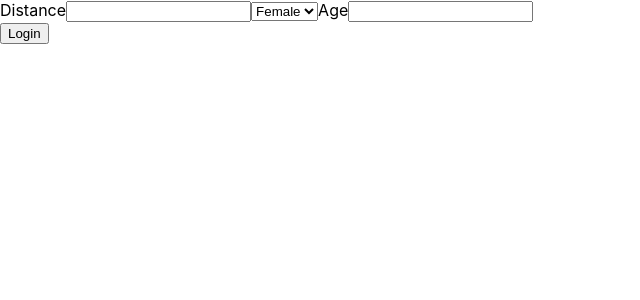
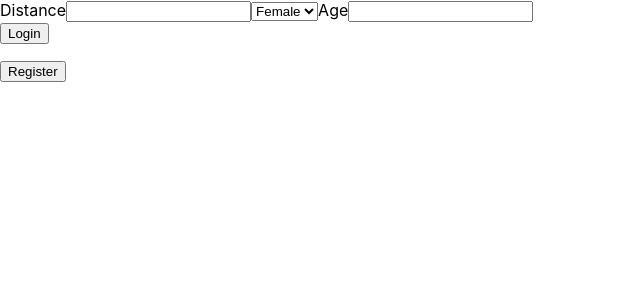
Before and after one commit to stefankarlberg/Cooper_client, a React (Create React App) app: page / in a window 1280 px wide. Shown: the top 300 px of the page, without its empty margins (0-640 px from the left). Built offline with nearby package versions, Linux system fonts and the light colour scheme.

Commit message:
Added registerform, added test, added functions in app.js. Button at place but no fucntion that reveal the form.

```diff
--- a/src/App.js
+++ b/src/App.js
@@ -2,6 +2,7 @@ import React, { Component } from 'react';
 import DisplayCooperResult from './Components/DisplayCooperResult';
 import InputFields from './Components/InputFields';
 import LoginForm from './Components/LoginForm';
+import SignupForm from './Components/SignupForm';
 import { authenticate } from './Modules/Auth';
 import DisplayPerformanceData from './Components/DisplayPerformanceData';
 
@@ -14,15 +15,16 @@ class App extends Component {
       gender: 'female',
       age: '',
       renderLoginForm: false,
+      renderSignupForm: false,
       authenticated: false,
       email: '',
       password: '',
       message: '',
       entrySaved: false,
-      renderIndex: false,
-      renderSignupForm: false
+      renderIndex: false
     }
   }
+
   onChange(event) {
     this.setState({
       [event.target.id]: event.target.value,
@@ -53,6 +55,7 @@ class App extends Component {
     let renderLogin;
     let user;
     let performanceDataIndex;
+    let renderSignup;
 
     if (this.state.authenticated === true) {
       user = JSON.parse(sessionStorage.getItem('credentials')).uid;
@@ -88,9 +91,30 @@ class App extends Component {
           </>
         )
       } else {
+        console.log(this.state.renderSignupForm)
+        if (this.state.renderSignupForm === true) {
+          renderSignup = (
+            <>
+
+              <SignupForm
+                // signupHandler={this.onSignup.bind(this)}
+                // inputChangeHandler={this.onChange.bind(this)}
+                // status={this.onChange.bind(this)}
+              />
+            </>
+          )
+        }
+
         renderLogin = (
           <>
             <button id="login" onClick={() => this.setState({ renderLoginForm: true })}>Login</button>
+            <p>{this.state.message}</p>
+          </>
+        )
+
+        renderSignup = (
+          <>
+            <button id="signup" onClick={() => this.setState({ renderSignupForm: true })}>Register</button>
             <p>{this.state.message}</p>
           </>
         )
@@ -111,6 +135,7 @@ class App extends Component {
         />
 
         {renderLogin}
+        {renderSignup}
         {performanceDataIndex}
 
       </div>
@@ -118,4 +143,5 @@ class App extends Component {
   }
 }
 
+
 export default App;
--- /dev/null
+++ b/src/Components/SignupForm.js
@@ -0,0 +1,20 @@
+import React from 'react';
+
+const SignupForm = (props) => {
+  return (
+    <form id="signup-form">
+      <div>
+        <label>Email</label>
+        <input id="email" onChange={props.inputChangeHandler}></input>
+      </div>
+
+      <div>
+        <label>Password</label>
+        <input id="password" onChange={props.inputChangeHandler}></input>
+      </div>
+      <button onClick={(e) => props.loginHandler(e)} id="submit">Submit</button>
+    </form>
+  )
+}
+
+export default SignupForm;
```
